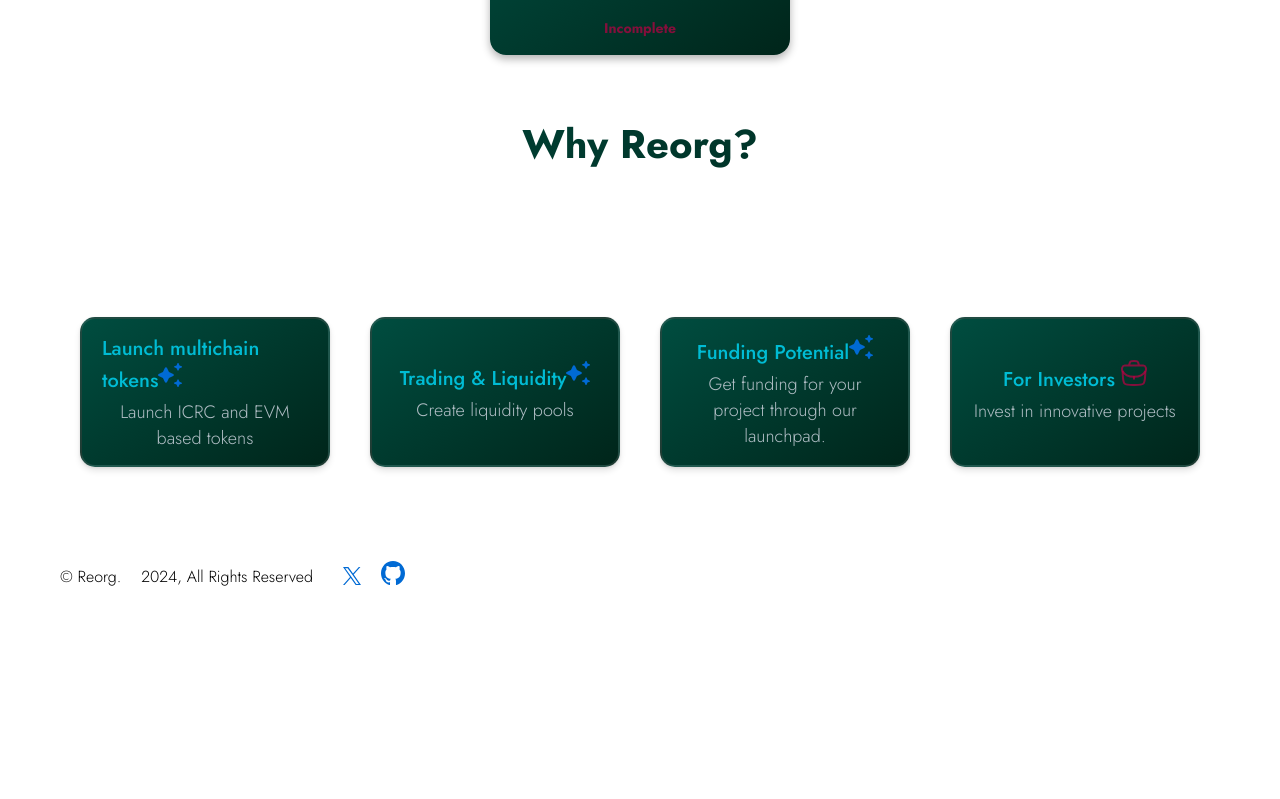
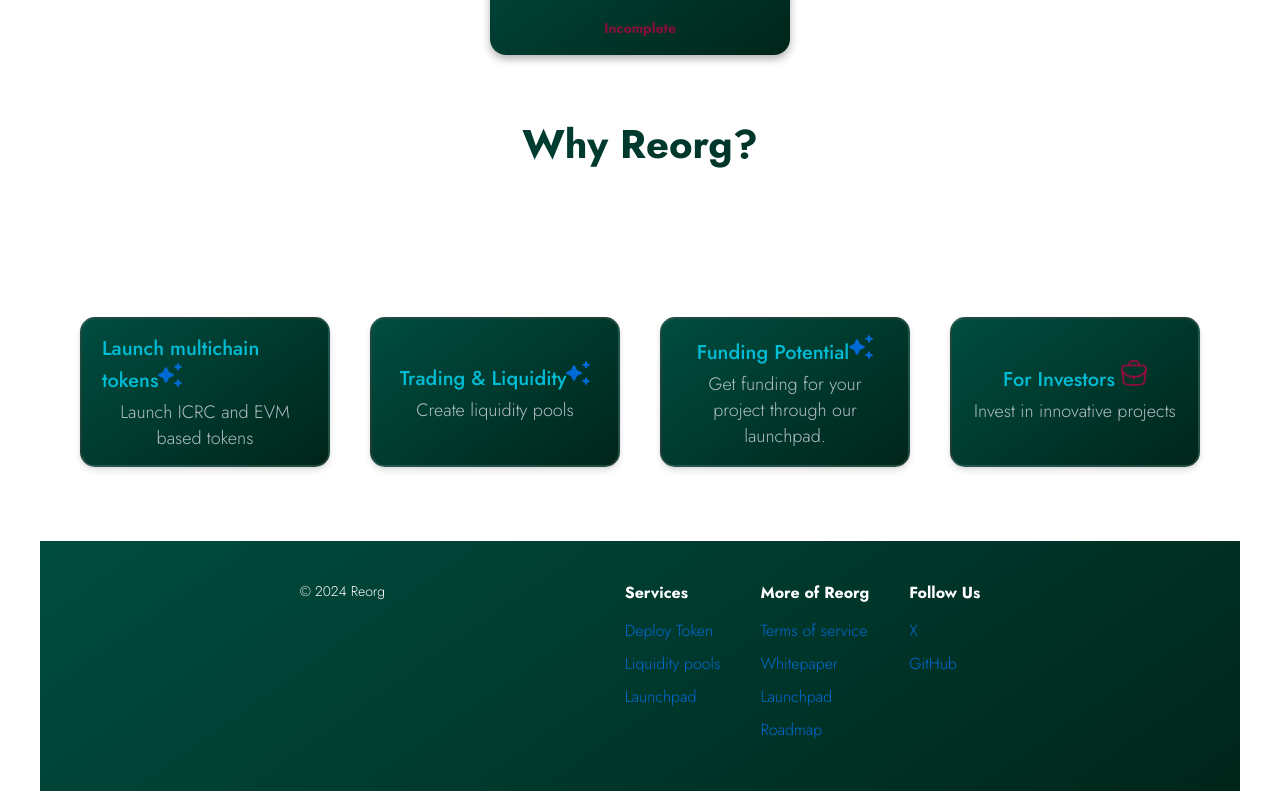
Before and after one commit to reorg-icp/Reorg, a React (Vite) app in the folder src/Quillo_frontend/: page / in a window 1280 px wide. Shown: the part 839-1638 px from the top of the page. Before the commit the page ends 1458 px from the top, so only its background shows below. Built offline with nearby package versions, Linux system fonts and the light colour scheme; a web font is replaced by a local one.

Commit message:
Add a loading spinner

```diff
--- a/package.json
+++ b/package.json
@@ -21,5 +21,8 @@
   "type": "module",
   "workspaces": [
     "src/Quillo_frontend"
-  ]
+  ],
+  "dependencies": {
+    "react-spinners": "^0.14.1"
+  }
 }
--- a/src/Quillo_frontend/src/components/auth/Private.tsx
+++ b/src/Quillo_frontend/src/components/auth/Private.tsx
@@ -12,7 +12,9 @@ const Private = ({ children }: Props) => {
   const principalId: string | null = localStorage.getItem("principal");
   useEffect(() => {
     setTimeout(() => {
-      navigate("/");
+      if (!principalId) {
+        return navigate("/");
+      }
     }, 1500);
   }, [localStorage.getItem("principal")]);
 
--- a/src/Quillo_frontend/src/pages/about.tsx
+++ b/src/Quillo_frontend/src/pages/about.tsx
@@ -195,27 +195,55 @@ export default function AboutReorg(): JSX.Element {
       </div> */}
       <footer className="footer">
         <div className="footer-content">
-          <div className="copy_contact">
-            <p className="copy">&copy; Reorg.</p>
-            <p className="reserved">
-              {new Date().getUTCFullYear()}, All Rights Reserved
-            </p>
-
-            <div className="contact">
-              <Link
-                to="https://x.com/ReorgDaos"
-                target="_blank"
-                aria-label="Twitter"
-              >
-                <Twitter width={18} height={18} color={colors.bluee} />
-              </Link>
-              <Link
-                to="https://github.com/TefroTech"
-                target="_blank"
-                aria-label="GitHub"
-              >
-                <Github width={24} height={24} />
-              </Link>
+          <div className="footer-section">
+            <p className="copy">&copy; {new Date().getUTCFullYear()} Reorg</p>
+          </div>
+          <div className="footer-links">
+            <div className="footer-column">
+              <h4>Services</h4>
+              <ul>
+                <li>
+                  <Link to="/token">Deploy Token</Link>
+                </li>
+                <li>
+                  <Link to="/comingSoon">Liquidity pools</Link>
+                </li>
+                <li>
+                  <Link to="/comingSoon">Launchpad</Link>
+                </li>
+              </ul>
+            </div>
+            <div className="footer-column">
+              <h4>More of Reorg</h4>
+              <ul>
+                <li>
+                  <Link to="/comingSoon">Terms of service</Link>
+                </li>
+                <li>
+                  <Link to="/comingSoon">Whitepaper</Link>
+                </li>
+                <li>
+                  <Link to="/comingSoon">Launchpad</Link>
+                </li>
+                <li>
+                  <Link to="/comingSoon">Roadmap</Link>
+                </li>
+              </ul>
+            </div>
+            <div className="footer-column">
+              <h4>Follow Us</h4>
+              <ul>
+                <li>
+                  <a href="https://x.com/ReorgDaos" target="_blank">
+                    X
+                  </a>
+                </li>
+                <li>
+                  <a href="https://github.com/TefroTech" target="_blank">
+                    GitHub
+                  </a>
+                </li>
+              </ul>
             </div>
           </div>
         </div>
--- a/src/Quillo_frontend/src/pages/register.tsx
+++ b/src/Quillo_frontend/src/pages/register.tsx
@@ -11,6 +11,10 @@ import { ToastContainer, toast } from "react-toastify";
 import "react-toastify/dist/ReactToastify.css";
 import { e8sToIcp } from "../utils/transactions";
 import { usePlugWallet } from "../store";
+
+import { CSSProperties } from "react";
+import { Oval } from "react-loader-spinner";
+
 enum InputType {
   Text = "text",
   TextArea = "textArea",
@@ -201,6 +205,12 @@ function Input({
   );
 }
 const Register = () => {
+  const override: CSSProperties = {
+    display: "block",
+    margin: "0 auto",
+    borderColor: "red",
+  };
+
   const { plug } = usePlugWallet((state: any) => state);
   const [_, setDaoId] = React.useState<BigInt>(-1n);
   const [disabled, setDisabled] = React.useState(false);
@@ -247,7 +257,7 @@ const Register = () => {
       if (result?.e8s < BigInt(101000000)) {
         console.log(result?.e8s);
         return toast.error(
-          `You don't have enough ICP to complete the transaction, you need atleast 0.2 ICP. Your balance is ${e8sToIcp(
+          `You don't have enough ICP to complete the transaction, you need atleast 1.0001 ICP. Your balance is ${e8sToIcp(
             result?.e8s
           )}`
         );
@@ -287,6 +297,22 @@ const Register = () => {
   }
   return (
     <>
+      <div
+        style={{
+          display: disabled ? "flex" : "none",
+          alignItems: "center",
+
+          width: "100vw",
+          flexDirection: "row",
+          justifyContent: "center",
+          position: "absolute",
+          top: "50%",
+        }}
+      >
+        <Oval height={100} width={100} color="black" ariaLabel="loading" />
+      </div>
+
+      <div style={{ opacity: disabled ? 0.2 : 1 }}>
         <ToastContainer
           position="top-right"
           autoClose={2000}
@@ -333,6 +359,7 @@ const Register = () => {
               );
             })}
           </div>
+
           <Disclaimer />
           <button
             disabled={disabled}
@@ -354,6 +381,7 @@ const Register = () => {
           }}
         /> */}
         </div>
+      </div>
     </>
   );
 };
--- a/src/Quillo_frontend/src/styles/pages/about.scss
+++ b/src/Quillo_frontend/src/styles/pages/about.scss
@@ -398,67 +398,92 @@ $divider-dark: rgba(255, 255, 255, 0.25);
   }
 
   .footer {
-    background: #ffffff; /* White background */
-    color: #000000; /* Dark text color for contrast */
-    padding: 20px;
+    background: linear-gradient(
+      145deg,
+      #004d40,
+      #00251a
+    ); /* Dark background for contrast */
+    color: #ffffff; /* Light text color for contrast */
+    padding: 40px 20px;
     display: flex;
     flex-direction: column;
-    align-items: center;
+    align-items: flex-start;
   }
 
   .footer-content {
     max-width: 1200px;
     width: 100%;
     display: flex;
-    flex-direction: row; /* Arrange items in a row */
-    justify-content: space-between; /* Space out items */
-    align-items: center;
+    flex-direction: row;
+    justify-content: space-evenly;
+    align-items: flex-start;
   }
 
-  .copy_contact {
+  .footer-section {
     display: flex;
-    flex-direction: row; /* Arrange items in a row */
+    flex-direction: column;
     align-items: center;
     gap: 20px;
   }
 
+  .copy {
+    margin: 0;
+    font-size: 14px;
+  }
+  @media (max-width: 768px) {
+    .copy {
+      display: none;
+    }
+  }
+
   .contact a {
-    margin: 0 10px;
+    margin: 0 15px;
   }
 
   .footer-links {
     display: flex;
-    flex-direction: column; /* Stack blog links vertically */
-    align-items: flex-end; /* Align to the end of the container */
+    flex-direction: row;
+    gap: 40px;
   }
 
-  .footer-links h4 {
-    margin-bottom: 10px;
-    font-size: 18px;
+  .footer-column {
+    display: flex;
+    flex-direction: column;
+    align-items: flex-start;
+  }
+
+  .footer-column h4 {
+    margin-bottom: 15px;
+    font-size: 16px;
     font-weight: bold;
   }
 
-  .footer-links ul {
+  .footer-column ul {
     list-style: none;
     padding: 0;
     margin: 0;
   }
 
-  .footer-links li a {
+  .footer-column li {
+    margin-bottom: 10px;
+  }
+
+  .footer-column li a {
     color: #006ad4; /* Blue color for links */
     text-decoration: none;
     transition: color 0.3s;
   }
 
-  .footer-links li a:hover {
+  .footer-column li a:hover {
     color: #004d40; /* Darker shade on hover */
   }
-}
-.buttons {
-  width: 100vw;
-}
-@media (min-width: 768px) {
+
   .buttons {
-    width: 40vw;
+    width: 100vw;
+  }
+  @media (min-width: 768px) {
+    .buttons {
+      width: 40vw;
+    }
   }
 }
```
Also changed, not shown: 1 other file (tests, documents, lock files or other folders). Lines whose indentation alone changed are shown as unchanged.
